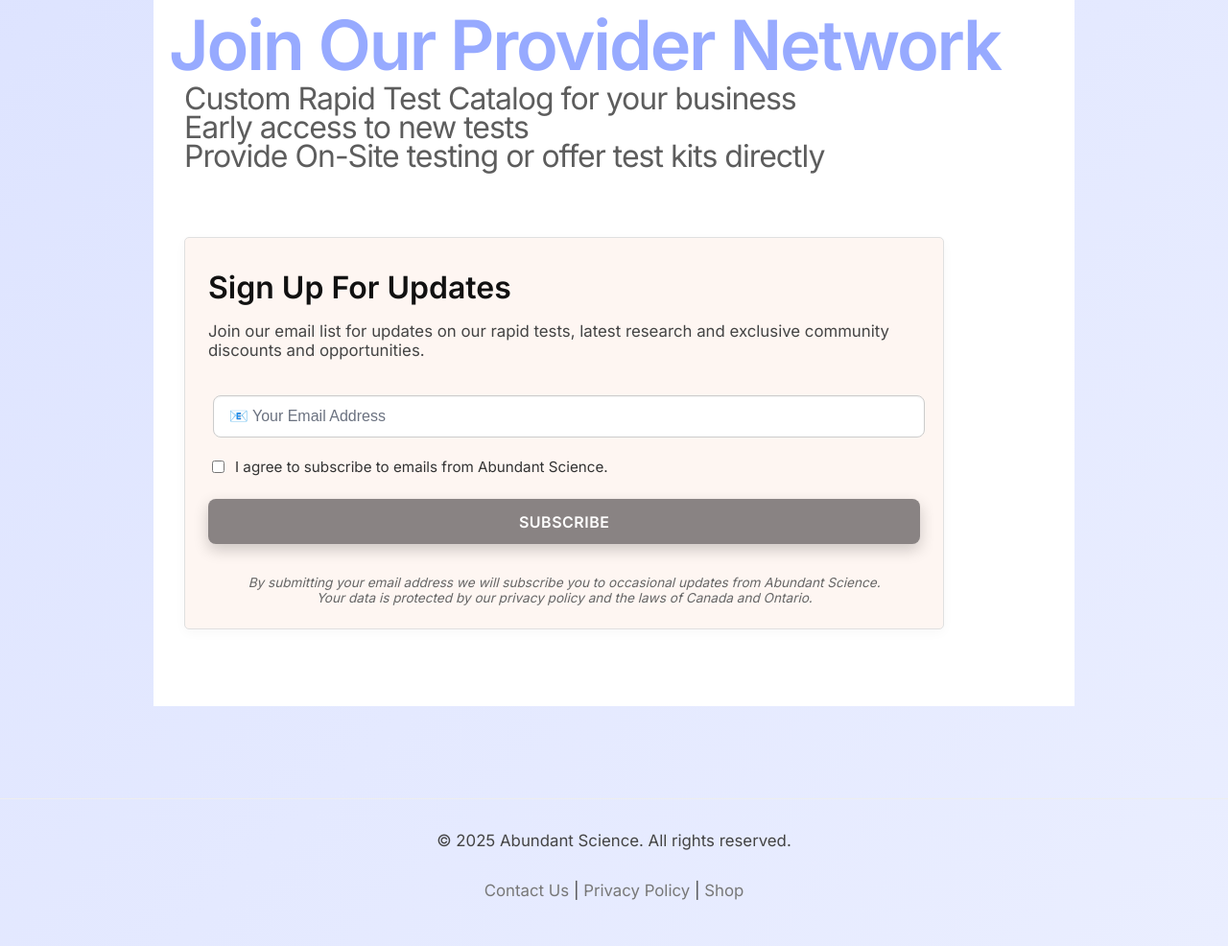
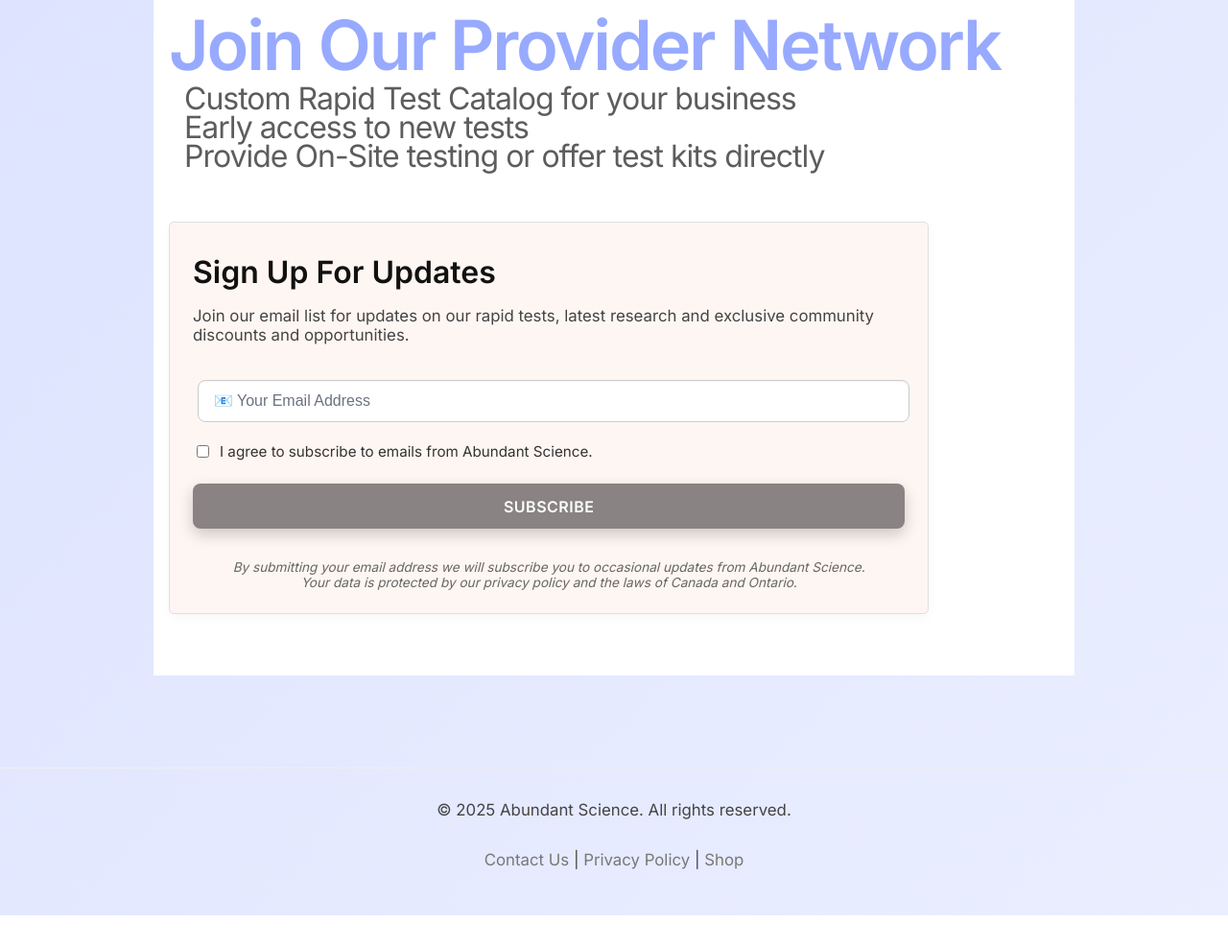
Before and after one commit to abundantscience/main-site, a plain HTML site: page rapid-tests-for-clinics.html in a window 1280 px wide. Shown: the part 2129-3115 px from the top of the page at 96% size. After the commit the page ends 3083 px from the top, so only its background shows below. Drawn offline with Linux system fonts and the light colour scheme.

Commit message:
Update signup.css

```diff
--- a/styles/signup.css
+++ b/styles/signup.css
@@ -7,7 +7,7 @@
     border-radius: 5px;
     padding: 1.5rem;
     max-width: auto;
-    margin: 1rem 1rem;
+    margin: 1rem, auto;
     box-shadow: 0 4px 12px rgba(0, 0, 0, 0.03);
     font-family: 'Inter', sans-serif;
     max-width: 80%;
```
